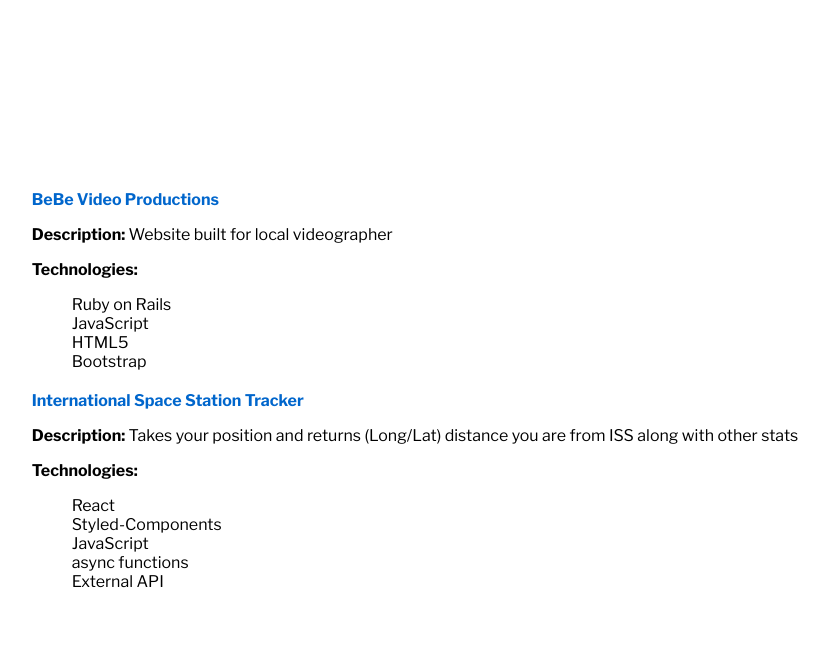
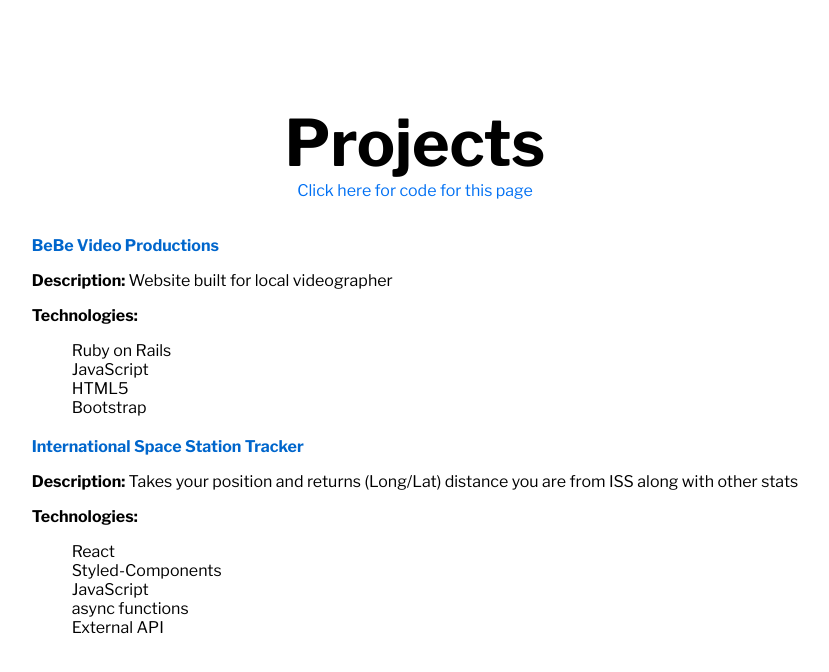
Before and after one commit to tannerabread/resume, a Next.js app: page /projects in a window 1280 px wide. Shown: the top 672 px of the page, without its empty margins (225-1054 px from the left). Built offline with nearby package versions, Linux system fonts and the light colour scheme.

Commit message:
added link to github for most subpages

```diff
--- a/src/pages/about/index.js
+++ b/src/pages/about/index.js
@@ -1,8 +1,14 @@
 import Layout from '../../components/Layout'
+import Title from '../../components/Title'
 
 const About = (pageProps) => {
   return (
     <Layout>
+      <Title
+        heading="About Me"
+        subheading="Click here for code for this page"
+        href="https://github.com/tannerabread/resume/blob/main/src/pages/about/index.js"
+      />
       <p>About me stuff will go here</p>
     </Layout>
   )
--- a/src/pages/blog/index.js
+++ b/src/pages/blog/index.js
@@ -1,8 +1,14 @@
 import Layout from '../../components/Layout'
+import Title from '../../components/Title'
 
 const Blog = (pageProps) => {
   return (
     <Layout>
+      <Title
+        heading="Blog"
+        subheading="Click here for code for this page"
+        href="https://github.com/tannerabread/resume/blob/main/src/pages/blog/index.js"
+      />
       <h1>Blog stuff here</h1>
     </Layout>
   )
--- a/src/pages/projects/index.js
+++ b/src/pages/projects/index.js
@@ -1,11 +1,17 @@
 import React from 'react'
 import Layout from '../../components/Layout'
+import Title from '../../components/Title'
 import projects from '../../data/projects.json'
 import styles from './projects.module.scss'
 
 const Projects = (pageProps) => {
   return (
     <Layout>
+      <Title
+        heading="Projects"
+        subheading="Click here for code for this page"
+        href="https://github.com/tannerabread/resume/blob/main/src/pages/projects/index.js"
+      />
       <ul className={styles.List}>
         {projects.map((project, i) => (
           <li key={i}>
```
